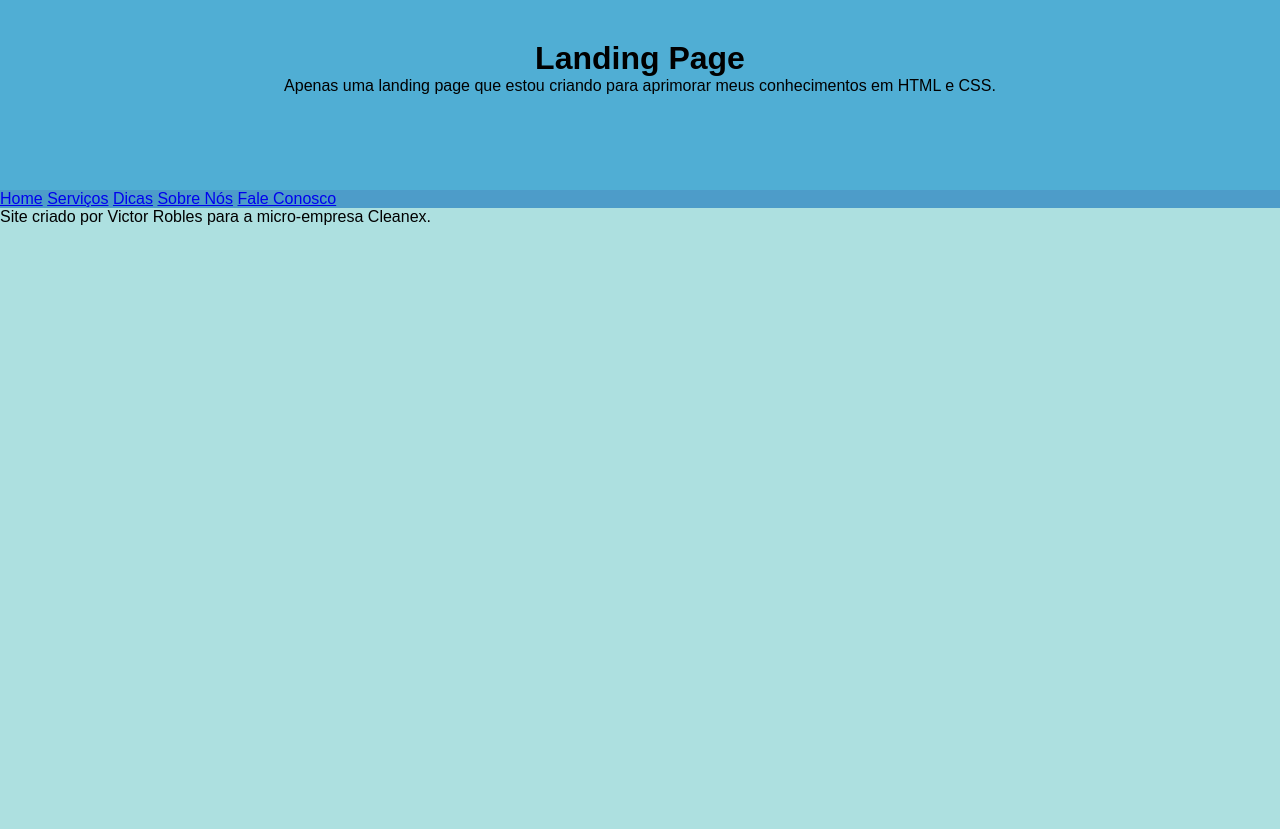
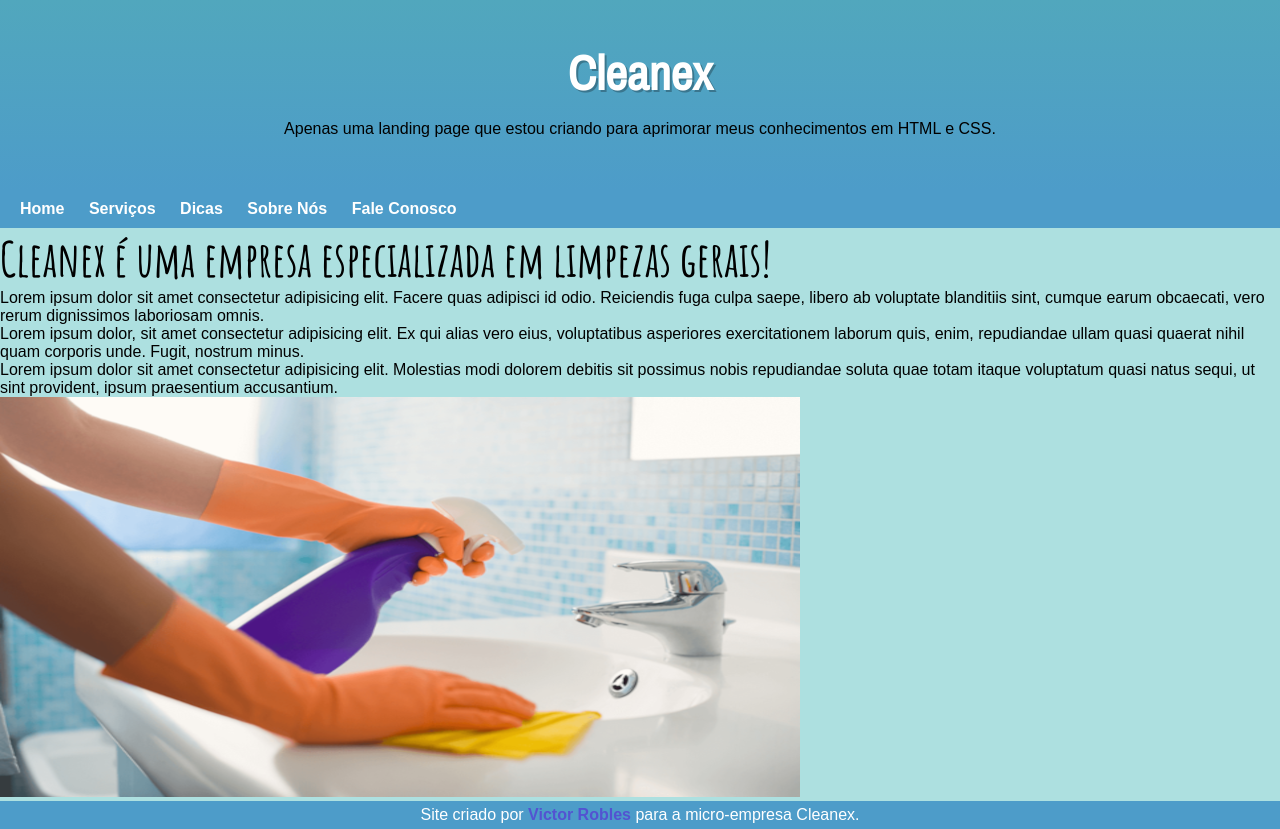
Before and after one commit to vitinhorobles/html-css, a plain HTML site: page testes/Testando Cleanex/index.html in a window 1280 px wide. Before the commit the page ends 800 px from the top, so only its background shows below. Drawn offline with nearby package versions, Linux system fonts and the light colour scheme; files that its build step writes are made by us from their sources.

Commit message:
Atualizando o Site Teste

```diff
--- a/testes/Testando Cleanex/estilo/style.css
+++ b/testes/Testando Cleanex/estilo/style.css
@@ -31,13 +31,52 @@ body {
     font-family: var(--fonte-padrao);
 }
 
+h1 {
+    font-family: var(--fonte-cleanex);
+    font-size: 3em;
+}
+
 header {
-    background-color: var(--cor4);
+    background-image: linear-gradient(to bottom, var(--cor3), var(--cor5));
     min-height: 150px;
     text-align: center;
     padding-top: 40px;
 }
 
+header > h1 {
+    color: white;
+    font-family: var(--fonte-destaque);
+    font-size: 3em;
+    margin-bottom: 15px;
+    text-shadow: 2px 2px 0px rgba(0, 0, 0, 0.267);
+
+}
+
 nav {
     background-color: var(--cor5);
+    padding: 10px;
+    box-shadow: rgba(0, 0, 0, 0.267);
 }
+
+nav > a {
+    color: white;
+    padding: 10px;
+    border-radius: 5px;
+    text-decoration: none;
+    font-weight: bold;
+    transition-duration: 0.5s;
+
+}
+
+footer {
+    background-color: var(--cor5);
+    color: white;
+    text-align: center;
+    padding: 5px;
+}
+
+footer > p > a {
+    color: rgb(83, 83, 209);
+    text-decoration: none;
+    font-weight: bold;
+}
--- a/testes/Testando Cleanex/index.html
+++ b/testes/Testando Cleanex/index.html
@@ -5,25 +5,34 @@
     <meta http-equiv="X-UA-Compatible" content="IE=edge">
     <meta name="viewport" content="width=device-width, initial-scale=1.0">
     <link rel="shortcut icon" href="favicon.ico" type="image/x-icon">
-    <link rel="stylesheet" href="style.css">
+    <link rel="stylesheet" href="estilo/style.css">
     <title>Cleanex</title>
 </head>
 <body>
     <header>
-        <h1>Landing Page</h1>
+        <h1>Cleanex</h1>
         <p>Apenas uma landing page que estou criando para aprimorar meus conhecimentos em HTML e CSS.</p>
     </header>
 
     <nav>
-        <a href="#">Home</a>
-        <a href="#">Serviços</a>
-        <a href="#">Dicas</a>
-        <a href="#">Sobre Nós</a>
-        <a href="#">Fale Conosco</a>
+        <a href="index.html">Home</a>
+        <a href="pagina01.html" target="_blank">Serviços</a>
+        <a href="pagina02.html" target="_blank">Dicas</a>
+        <a href="pagina03.html" target="_blank">Sobre Nós</a>
+        <a href="pagina04.html" target="_blank">Fale Conosco</a>
     </nav>
 
     <main>
         <article>
+            <h1>Cleanex é uma empresa especializada em limpezas gerais!</h1>
+            <p>Lorem ipsum dolor sit amet consectetur adipisicing elit. Facere quas adipisci id odio. Reiciendis fuga culpa saepe, libero ab voluptate blanditiis sint, cumque earum obcaecati, vero rerum dignissimos laboriosam omnis.</p>
+
+            <p>Lorem ipsum dolor, sit amet consectetur adipisicing elit. Ex qui alias vero eius, voluptatibus asperiores exercitationem laborum quis, enim, repudiandae ullam quasi quaerat nihil quam corporis unde. Fugit, nostrum minus.</p>
+
+            <p>Lorem ipsum dolor sit amet consectetur adipisicing elit. Molestias modi dolorem debitis sit possimus nobis repudiandae soluta quae totam itaque voluptatum quasi natus sequi, ut sint provident, ipsum praesentium accusantium.</p>
+
+            <img src="imagens/limpeza800x400.png" alt="Limpeza">
+
 
 
 
@@ -40,8 +49,10 @@
 
         </article>
     </main>
+
     <footer>
-        <p>Site criado por Victor Robles para a micro-empresa Cleanex.</p>
+        <p>Site criado por <a href="https://github.com/vitinhorobles" target="_blank">Victor Robles</a> para a micro-empresa Cleanex.</p>
     </footer>
+
 </body>
 </html>
```
Also changed, not shown: testes/Testando Cleanex/pagina01.html (added, +23 -0 lines), testes/Testando Cleanex/pagina02.html (deleted, +0 -12 lines), testes/Testando Cleanex/imagens/limpeza800x400.png (added), testes/Testando Cleanex/imagens/seta.png (added), testes/Testando Cleanex/pagina03.html (added), testes/Testando Cleanex/pagina04.html (added).
